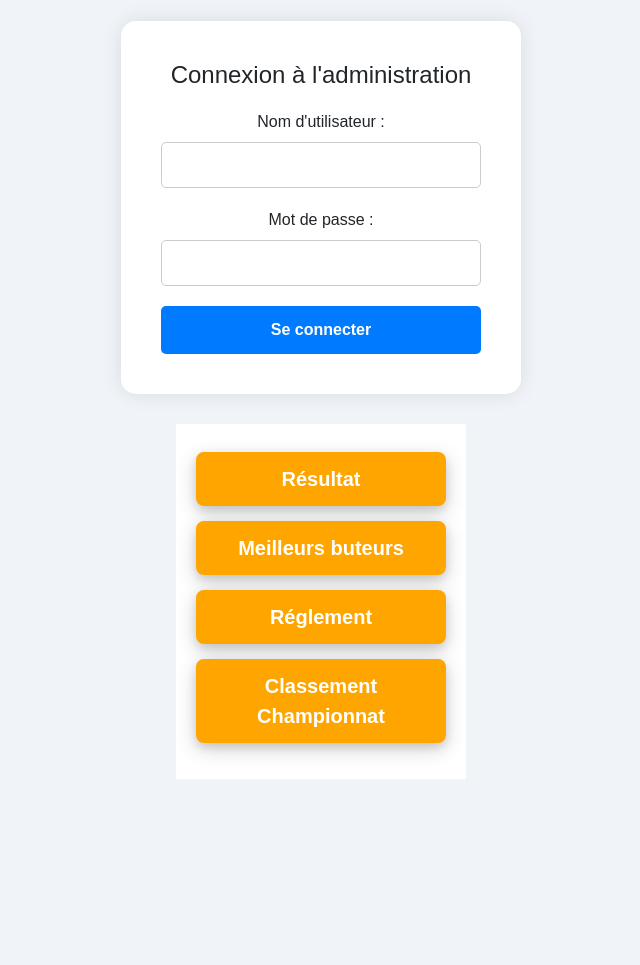
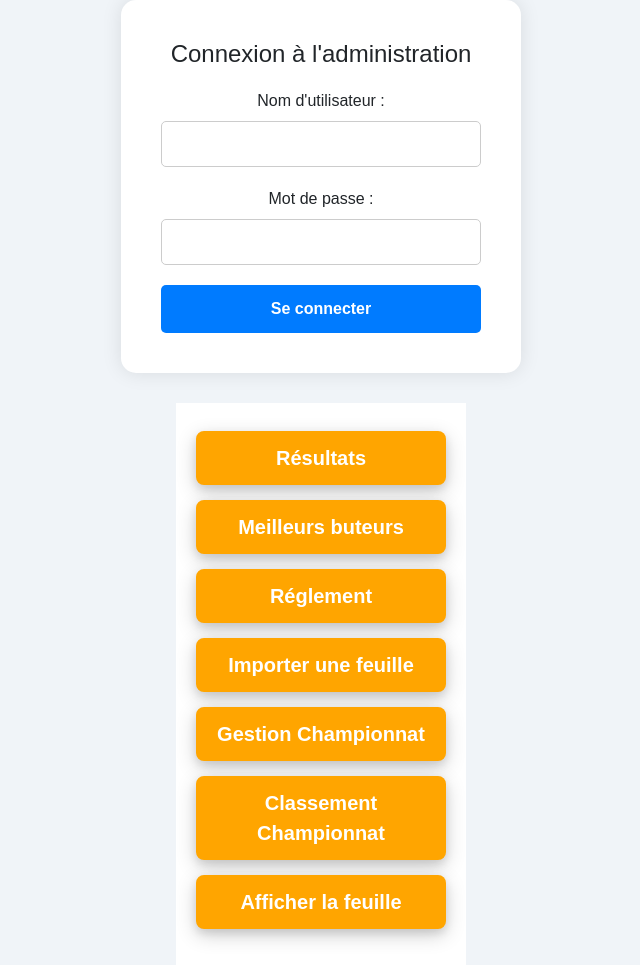
Before and after one commit to LiseWs/Waterpolo-projet-BTS, a PHP site: page /login.php in a window 1280 px wide. Shown: the whole page, without its empty margins (319-959 px from the left). Before the commit the page ends 779 px from the top, so only its background shows below. Run offline with PHP 8.4, Linux system fonts and the light colour scheme.

Commit message:
Fix burg

```diff
--- a/CODAGE/VERSION_FINAL/login.php
+++ b/CODAGE/VERSION_FINAL/login.php
@@ -145,10 +145,13 @@ if ($_SERVER['REQUEST_METHOD'] === 'POST') {
     <nav class="menu">
         <ul>
 
-        <li class="bouton"><a href="index1.php">Résultat</a></li> <!-- Lien vers la page des résultats -->
+        <li class="bouton"><a href="index1.php">Résultats </a></li> <!-- Lien vers la page des meilleurs buteurs -->
         <li class="bouton"><a href="Meilleur_buteurs.php">Meilleurs buteurs </a></li> <!-- Lien vers la page des meilleurs buteurs -->
         <li class="bouton"><a href="règle_water-polo.php">Réglement</a></li> <!-- Lien vers la page du règlement -->
+        <li class="bouton"><a href="upload_match.php">Importer une feuille</a></li> <!-- Upload de la feuille de match sur la BDD -->
+        <li class="bouton"><a href="gestion_championnats.php">Gestion Championnat</a></li> <!-- Upload de la feuille de match sur la BDD -->
         <li class="bouton"><a href="classement.php">Classement Championnat</a></li> <!-- Upload de la feuille de match sur la BDD -->
+        <li class="bouton"><a href="affichage_feuille_match_bdd.php">Afficher la feuille</a></li> <!-- Upload de la feuille de match sur la BDD -->
       </ul>
     </nav>
 
```
